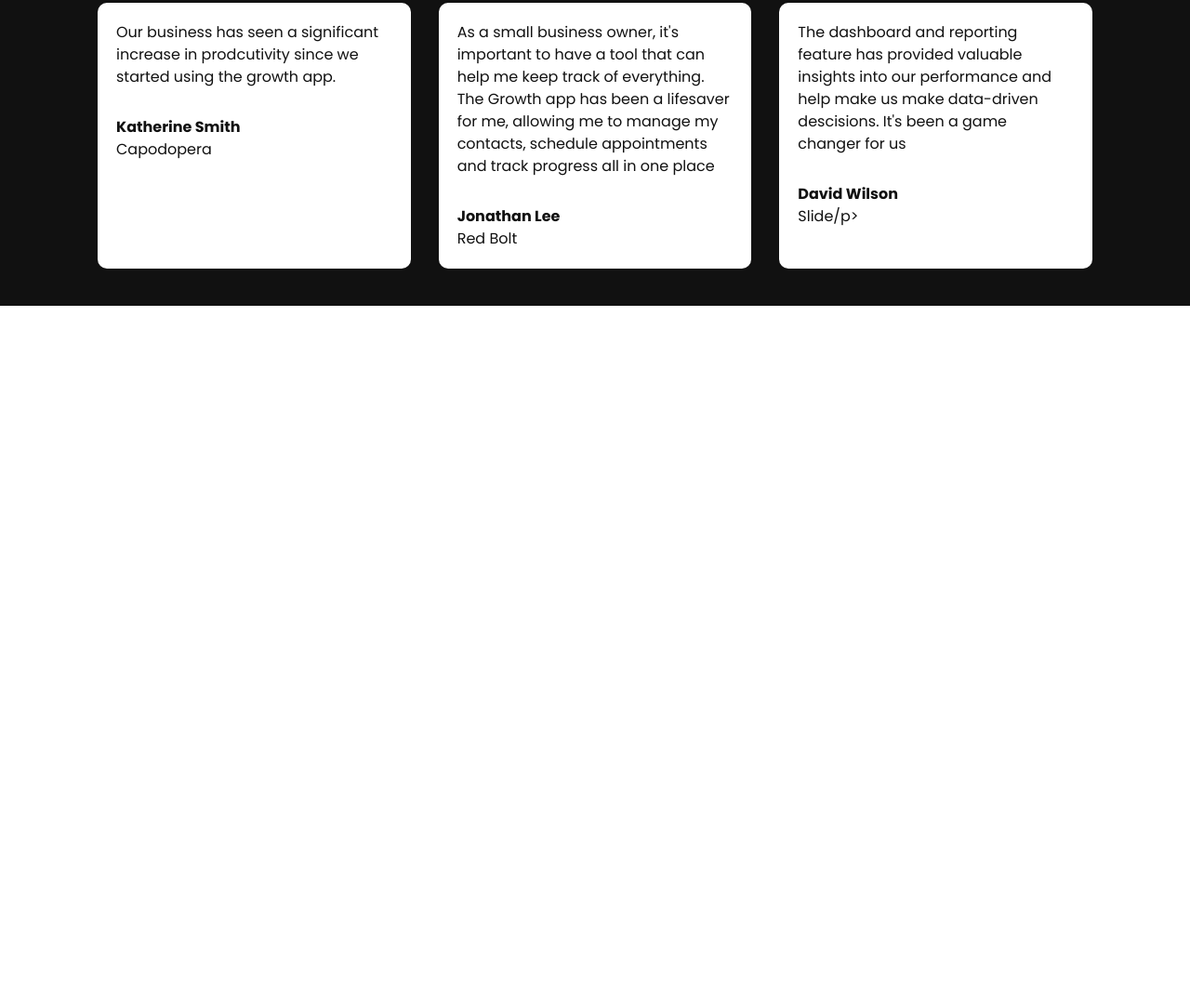
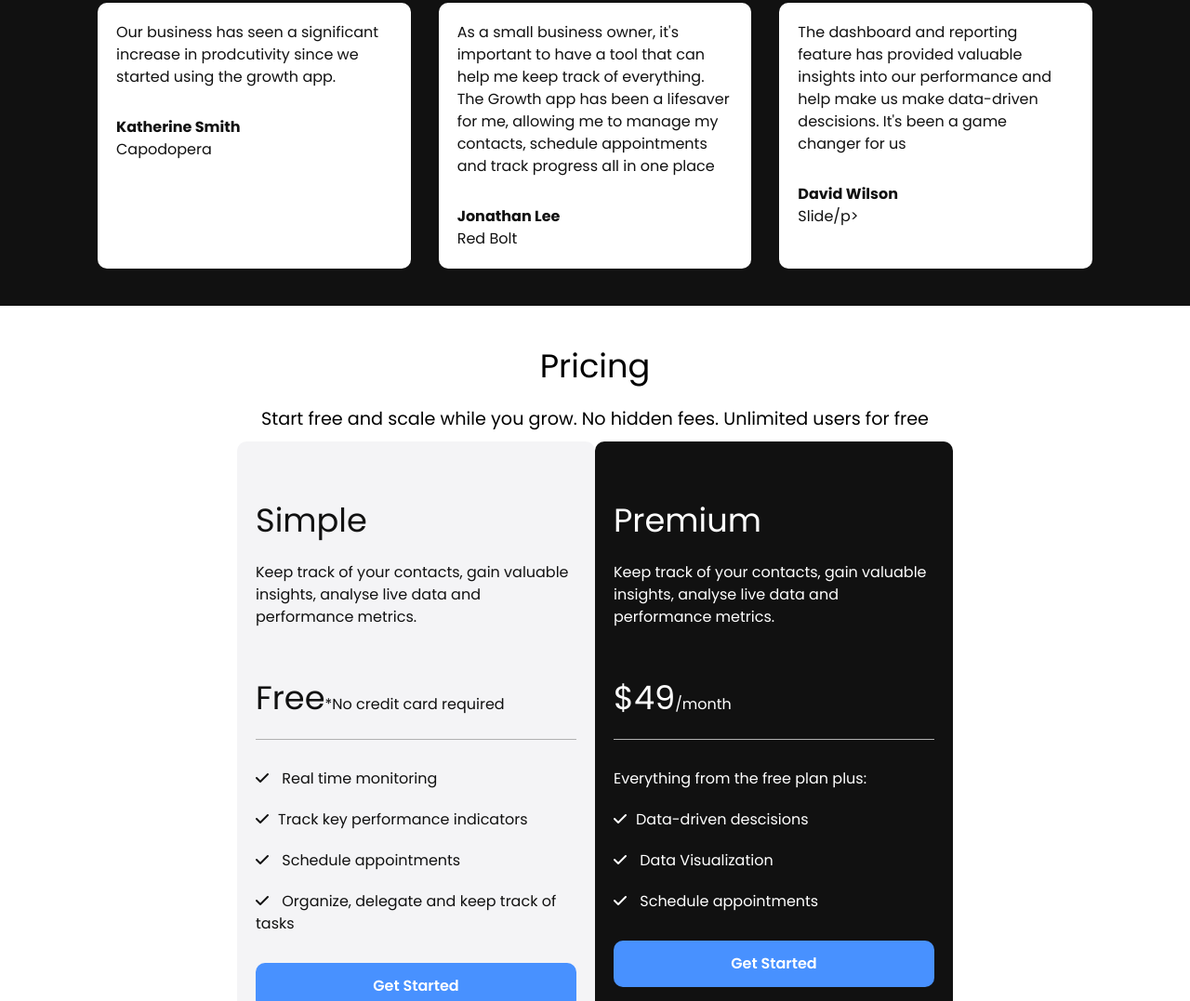
Before and after one commit to eniolabalogs/Growth-App-Website, a plain HTML site: page index.html in a window 1280 px wide. Shown: the part 1723-2800 px from the top of the page at 93% size. Before the commit the page ends 2052 px from the top, so only its background shows below. Drawn offline with Linux system fonts and the light colour scheme.

Commit message:
Completed the pricing section

```diff
--- a/css/style.css
+++ b/css/style.css
@@ -100,6 +100,39 @@ img{
 .video-preview{
     margin-bottom: 20px;
 }
+
+/*Pricing*/
+.pricing .pricing-grid{
+    display:grid;
+    grid-template-columns: repeat(2,1fr);
+    margin-top: 50px 30px;
+
+}
+.pricing .pricing-card-subheading{
+    margin-bottom: 30px;
+}
+
+.pricing .pricing-card-price{
+    margin-bottom: 30px;
+    padding: 20px 0;
+    border-bottom: 1px solid #b1b1b1;
+}
+
+.pricing ul{
+    margin: 30px 0;
+}
+
+.pricing ul li{
+    margin-bottom: 20px;
+}
+
+.pricing ul li i{
+    margin-right: 10px;
+}
+
+.pricing .pricing-footer{
+    margin: 30px 0;
+}
 /*Utitlity Classes*/
 .container{
     max-width: 1100px;
@@ -111,6 +144,14 @@ img{
     max-width: 800px;
     margin: 0 auto;
     padding: 0 15px;
+}
+/*Card*/
+.card{
+    background: #fff;
+    color:#111;
+    border-radius: 10px;
+    padding: 20px;
+
 }
 
 /*Testimonials*/
@@ -143,6 +184,7 @@ img{
     border: none;
     border-radius: 10px;
     cursor: pointer;
+    text-align: center;
     transition: 0.5s;
 
 }
@@ -201,7 +243,7 @@ img{
     margin: 10px 0 5px;
 }
 
-.text-centre{
+.text-center{
     text-align: center;
 }
 
@@ -212,7 +254,7 @@ img{
 }
 .bg-light{
     background: var(--light-color);
-    color: #fff;
+    color: #111;
 }
 .bg-dark{
     background: var(--dark-color);
@@ -222,11 +264,3 @@ img{
     background: #111;
     color: #fff;
 }
-/*Card*/
-.card{
-    background: #fff;
-    color:#111;
-    border-radius: 10px;
-    padding: 20px;
-
-}
--- a/index.html
+++ b/index.html
@@ -103,6 +103,71 @@
                 </div>
             </div>
         </section>
+        <section class="pricing">
+            <div class="container-sm">
+                <h3 class="pricing-heading text-xl text-center">Pricing</h3>
+                <div class="princing-subheading text-md text-center">
+                    <p> Start free and scale while you grow. No hidden fees. Unlimited users for free</p>
+                </div>
+                <div class="pricing-grid">
+                    <!--Pricing Card 1-->
+                    <div class="card bg-light">
+                        <div class="pricing-card-header">
+                            <h4 class="pricing-heading text-xl">Simple</h4>
+                            <p class="pricing-card-subheading">Keep track of your contacts, gain valuable insights, analyse live data and performance metrics.</p>
+                            <p class="pricing-card-price">
+                                <span class="text-xl">Free</span>*No credit card required</p>
+                        </div>
+                        <div class="pricing-card-body">
+                            <ul>
+                                <li>
+                                    <i class="fas fa-check"></i> Real time monitoring
+                                </li>
+                                <li>
+                                    <i class="fas fa-check"></i>Track key performance indicators
+                                </li>
+                                <li>
+                                    <i class="fas fa-check"></i> Schedule appointments
+                                </li>
+                                <li>
+                                    <i class="fas fa-check"></i> Organize, delegate and keep track of tasks
+                                </li>
+                            </ul>
+                            <a href="" class="btn btn-primary btn-block">Get Started</a>
+
+                        </div>
+                    </div>
+                        <!--Pricing Card 2-->
+                        <div class="card bg-black">
+                            <div class="pricing-card-header">
+                                <h4 class="pricing-heading text-xl">Premium</h4>
+                                <p class="pricing-card-subheading">Keep track of your contacts, gain valuable insights, analyse live data and performance metrics.</p>
+                                <p class="pricing-card-price">
+                                    <span class="text-xl">$49</span>/month</p>
+                            </div>
+                            <div class="pricing-card-body">
+                                <ul>
+                                    <li>
+                                        Everything from the free plan plus:
+                                    </li>
+                                    <li>
+                                        <i class="fas fa-check"></i>Data-driven descisions
+                                    </li>
+                                    <li>
+                                        <i class="fas fa-check"></i> Data Visualization
+                                    </li>
+                                    <li>
+                                        <i class="fas fa-check"></i> Schedule appointments
+                                    </li>
+                                </ul>
+                                <a href="" class="btn btn-primary btn-block">Get Started</a>
+
+                            </div>
+                        </div>
+                </div>
+                <p class="pricing-footer text-center">All prices are in USD and charged per month with applicable taxes added at checkout</p>
+            </div>
+        </section>
         <script src="js/main.js"></script>
     </body>
 </html>
```
